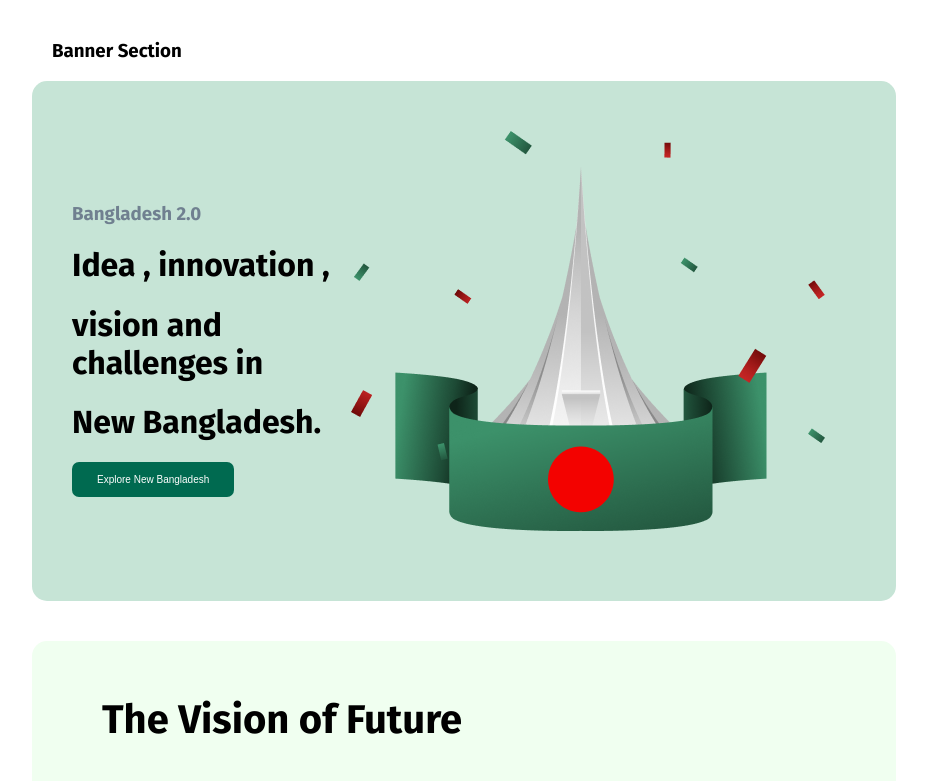
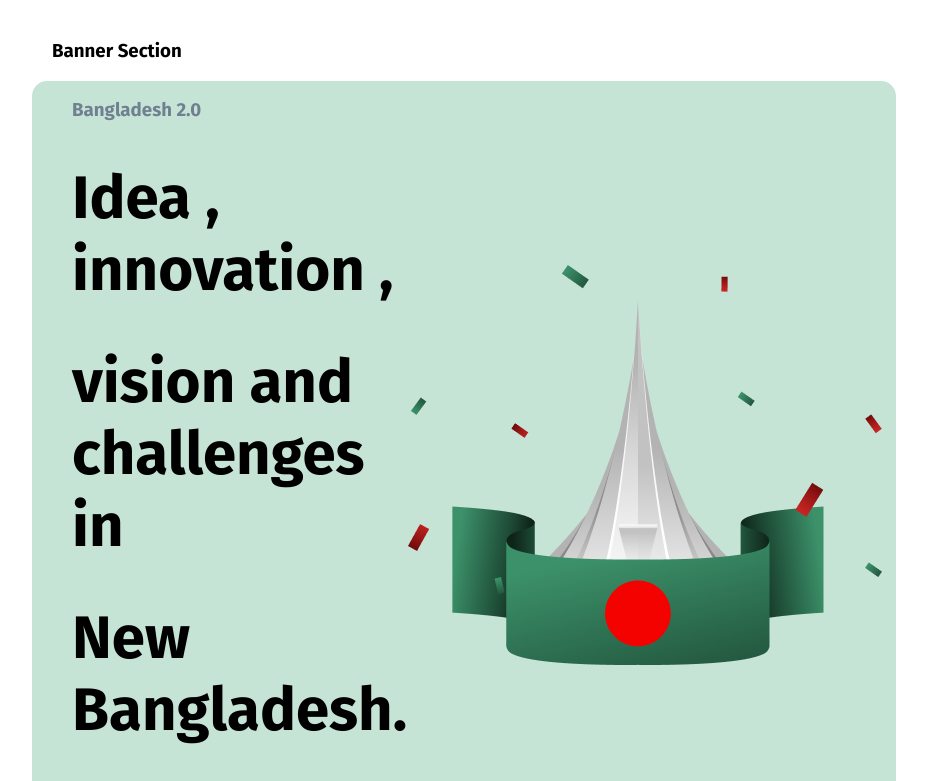
Before and after one commit to Rajib-PH/rak-b11-assignment01, a plain HTML site: page index.html in a window 1280 px wide. Shown: the top 781 px of the page, without its empty margins (176-1103 px from the left). Drawn offline with Linux system fonts and the light colour scheme.

Commit message:
added banner change

```diff
--- a/index.html
+++ b/index.html
@@ -15,9 +15,9 @@
     <header>
         <div>
             <h3 class="title">Bangladesh 2.0</h3>
-            <h1>Idea , innovation ,</h1>
-            <h1>vision and challenges in</h1>
-            <h1>New Bangladesh.</h1>
+            <h1 class="banner-para">Idea , innovation ,</h1>
+            <h1 class="banner-para">vision and challenges in</h1>
+            <h1 class="banner-para">New Bangladesh.</h1>
         <button class="btn">Explore New Bangladesh</button>
         </div>
         <img class="image" src="assets/hero.png" alt="">
--- a/styles/rak.css
+++ b/styles/rak.css
@@ -10,6 +10,11 @@
     margin-top: 40px;
     margin-left: 220px;
     /* margin-bottom: 25px; */
+  }
+
+  .banner-para{
+    font-size: 60px;
+    font-weight: 700;
   }
 
 /* header style */
@@ -27,10 +32,11 @@ header{
     background-color: #006A50;
     font-weight: 600px;
     color: white;
-    padding: 12px 25px;
-    font-size: 10px;
+    padding: 22px 25px;
+    font-size: 17px;
     border-radius: 7px;
     border: none;
+    margin-bottom: 20px;
 }
 .title {
     color: slategrey;
@@ -137,18 +143,16 @@ header{
     align-content: center;
 }
 .btn-one{
-    background-color: #09A15C;
+    background-color: green;
     font-size: 12px;
     font-weight: bold;
     border-radius: 7px;
     color: white;
-    padding: 10px 25px;
+    padding: 15px 25px;
     border: none;
+    box-shadow: none;
  }
  .jazeera-para {
     font-size: 16px;
     font-weight: 400;
  }
- .jazeera-time{
-    margin-top: 20px;
- }
```
